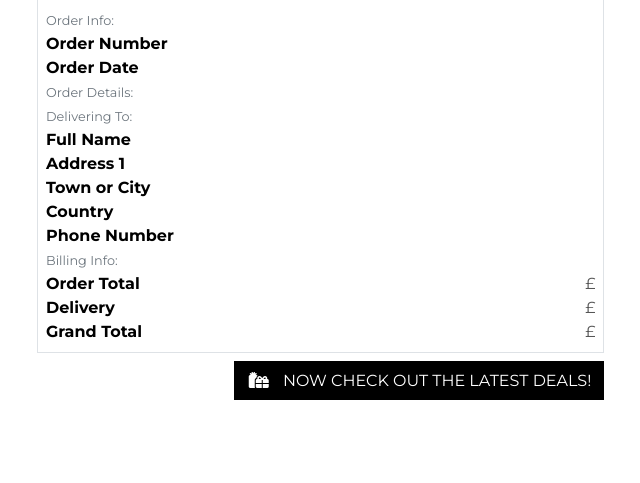
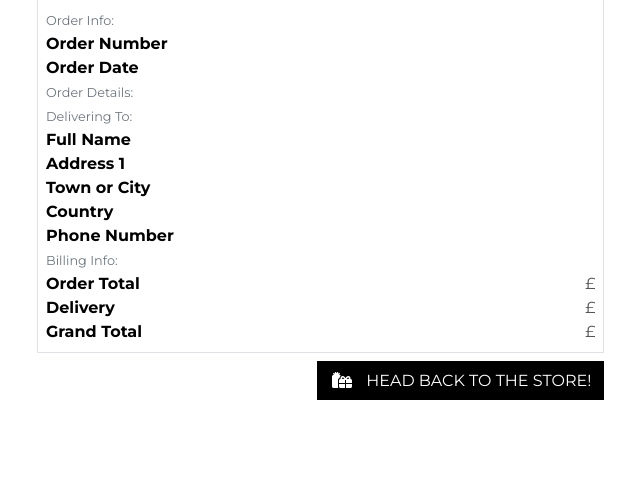
Before and after one commit to timmorrisdev/ms4-sea-and-shore-store, a Django app: template checkout/templates/checkout/checkout_success.html in a window 1280 px wide. Shown: the part 317-800 px from the top of the page, without its empty margins (106-746 px from the left). Run offline with Django 3.2, Linux system fonts and the light colour scheme; the template is opened without the code that fills it, so the values that code supplies are empty; data comes from the database, SQL or seed files in the repository; parts of the project's set-up code (start-up, migrations or seed data) failed here and were passed over; some libraries are stand-ins or nearby versions.

Commit message:
Add comments to checkout templates and style page

```diff
--- a/checkout/templates/checkout/checkout_success.html
+++ b/checkout/templates/checkout/checkout_success.html
@@ -6,6 +6,7 @@
 {% endblock %}
 
 {% block page_header %}
+<!-- Page header section -->
 <div class="container header-container">
     <div class="row">
         <div class="col"></div>
@@ -16,6 +17,8 @@
 {% block content %}
 <div class="overlay"></div>
 <div class="container">
+
+    <!-- Title section -->
     <div class="row">
         <div class="col">
             <hr>
@@ -27,6 +30,7 @@
         </div>
     </div>
 
+    <!-- Order summary section -->
     <div class="row">
         <div class="col-12 col-lg-7">
             <div class="order-confirmation-wrapper p-2 border">
@@ -36,6 +40,7 @@
                     </div>
                 </div>
 
+                <!-- Order number -->
                 <div class="row">
                     <div class="col-12 col-md-4">
                         <p class="mb-0 text-black font-weight-bold">Order Number</p>
@@ -45,6 +50,7 @@
                     </div>
                 </div>
 
+                <!-- Order date -->
                 <div class="row">
                     <div class="col-12 col-md-4">
                         <p class="mb-0 text-black font-weight-bold">Order Date</p>
@@ -54,12 +60,14 @@
                     </div>
                 </div>
 
+                <!-- Order details -->
                 <div class="row">
                     <div class="col">
                         <small class="text-muted">Order Details:</small>
                     </div>
                 </div>
 
+                <!-- Display items in order -->
                 {% for item in order.lineitems.all %}
                 <div class="row">
                     <div class="col-12 col-md-4">
@@ -74,12 +82,14 @@
                 </div>
                 {% endfor %}
 
+                <!-- Delivery info summary -->
                 <div class="row">
                     <div class="col">
                         <small class="text-muted">Delivering To:</small>
                     </div>
                 </div>
 
+                <!-- Full name -->
                 <div class="row">
                     <div class="col-12 col-md-4">
                         <p class="mb-0 text-black font-weight-bold">Full Name</p>
@@ -89,6 +99,7 @@
                     </div>
                 </div>
 
+                <!-- Address -->
                 <div class="row">
                     <div class="col-12 col-md-4">
                         <p class="mb-0 text-black font-weight-bold">Address 1</p>
@@ -158,12 +169,14 @@
                     </div>
                 </div>
 
+                <!-- Billing summary -->
                 <div class="row">
                     <div class="col">
                         <small class="text-muted">Billing Info:</small>
                     </div>
                 </div>
 
+                <!-- Order total -->
                 <div class="row">
                     <div class="col-12 col-md-4">
                         <p class="mb-0 text-black font-weight-bold">Order Total</p>
@@ -173,6 +186,7 @@
                     </div>
                 </div>
 
+                <!-- Delivery cost -->
                 <div class="row">
                     <div class="col-12 col-md-4">
                         <p class="mb-0 text-black font-weight-bold">Delivery</p>
@@ -182,6 +196,7 @@
                     </div>
                 </div>
 
+                <!-- Grand total -->
                 <div class="row">
                     <div class="col-12 col-md-4">
                         <p class="mb-0 text-black font-weight-bold">Grand Total</p>
@@ -194,6 +209,7 @@
         </div>
     </div>
 
+    <!-- Return user to profile if logged in, or home page -->
     <div class="row">
         <div class="col-12 col-lg-7 text-right">
             {% if from_profile %}
@@ -204,11 +220,11 @@
                 <span class="text-uppercase">Back to Profile</span>
             </a>
             {% else %}
-            <a href="" class="btn btn-black rounded-0 my-2">
+            <a href="{% url 'home' %}" class="btn btn-black rounded-0 my-2">
                 <span class="icon mr-2">
                     <i class="fas fa-gifts"></i>
                 </span>
-                <span class="text-uppercase">Now check out the latest deals!</span>
+                <span class="text-uppercase">Head back to the store!</span>
             </a>
             {% endif %}
         </div>
```
Also changed, not shown: checkout/templates/checkout/checkout.html (+20 -0 lines).
